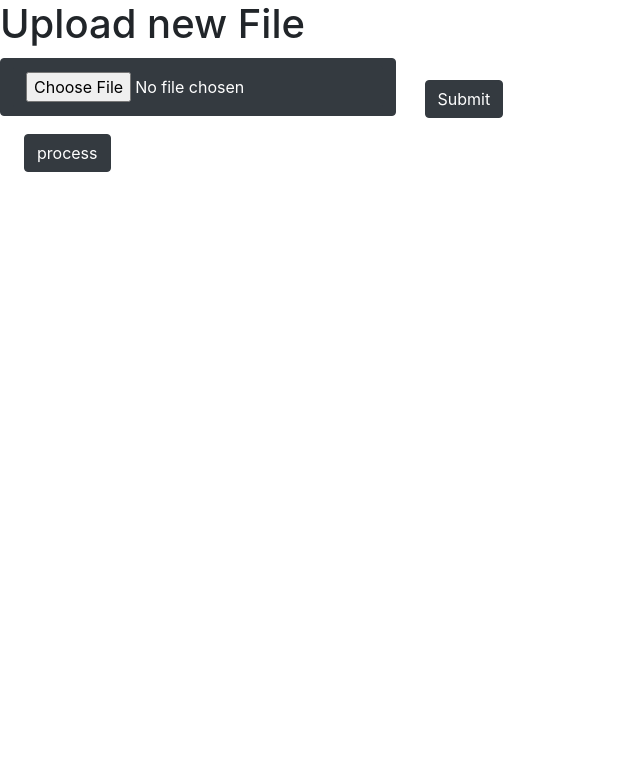
After one commit to joe-pier/WebApp, a Flask app: page /get_image in a window 1280 px wide. The commit adds this page. Shown: the top 783 px of the page, without its empty margins (0-640 px from the left). Run offline with Flask 2, Linux system fonts and the light colour scheme.

Commit message:
upload a download image

```diff
--- a/app.py
+++ b/app.py
@@ -1,4 +1,6 @@
-from flask import Flask, render_template, jsonify
+from flask import Flask, render_template, jsonify,request,send_file
+import os
+import glob
 
 app = Flask(__name__) # instance of class Flask
 
@@ -33,6 +35,9 @@
         }
         ]
 
+UPLOAD_FOLDER = './upload'
+app.config['UPLOAD_FOLDER'] = UPLOAD_FOLDER
+
 @app.route("/") # any website has a route. a part of the url after the url
 # this is going to match the empty route
 def home():
@@ -42,9 +47,22 @@
 def list_jobs():
     return jsonify(jobs)
 
-@app.route("/ml")
-def game():
-    return jsonify(jobs)
+@app.route("/get_image", methods = ["GET","POST"])
+def get_image():
+    if request.method == 'POST':
+        if 'file1' not in request.files:
+            return 'there is no file1 in form!'
+        file1 = request.files['file1']
+        path = os.path.join(app.config['UPLOAD_FOLDER'], file1.filename)
+        file1.save(path)
+    return render_template('uploadimage.html')
+
+@app.route('/send_image')
+def send_image():
+    filename = glob.glob('upload/*.png')[0]
+    print(filename)
+    return send_file(filename, mimetype='image/png')
+
 
 if __name__ == "__main__":
     app.run(host = "0.0.0.0", debug = True)
--- a/templates/home.html
+++ b/templates/home.html
@@ -77,6 +77,9 @@
                   </svg> Github
                 </a>
             </div>
+            <div style = "font-size: 8px; font-family: Verdana; text-align: center;">
+                <a target = "_blank" href = "/get_image" type = "button" class="btn btn-dark" style = "margin-top: 18px;"> YOLO </a>
+            </div>
 
         </div>
         {%include 'footer.html'%}
--- /dev/null
+++ b/templates/uploadimage.html
@@ -0,0 +1,21 @@
+<html >
+    <head>
+        <title>YOLO</title>
+        <meta charset="utf-8">
+        <meta name="viewport" content="width=device-width, initial-scale=1">
+        <link rel="stylesheet" href="https://cdn.jsdelivr.net/npm/bootstrap@4.3.1/dist/css/bootstrap.min.css" integrity="sha384-ggOyR0iXCbMQv3Xipma34MD+dH/1fQ784/j6cY/iJTQUOhcWr7x9JvoRxT2MZw1T" crossorigin="anonymous" />
+
+    </head>
+        <body>
+
+    <h1>Upload new File</h1>
+    <div class="form-group">
+        <label for="form-check-input"><form method="post" enctype="multipart/form-data" ></label>
+        <a type = "button" class="btn btn-dark"><input type="file" name="file1" class="btn btn-dark"></a>
+      <a type = "button"> <input type="submit" class="btn btn-dark" style="margin-left: 24px; margin-top: 24px;"> </a>
+    </form>
+    <a target = "_blank" href="/send_image"  type = "button" class="btn btn-dark" style = "margin-bottom: 18px;margin-right: 18px; margin-left: 24px">
+        process
+        </a>
+    </div>
+        </body>
```
